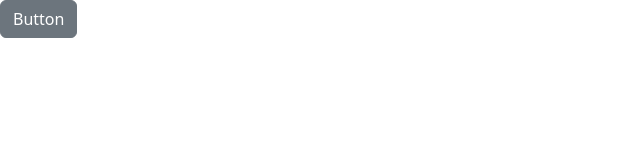
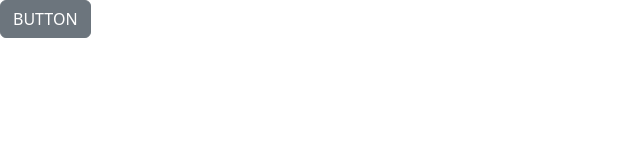
Before and after one commit to WalkerHC30/react-app, a React (Vite) app: page / in a window 1280 px wide. Shown: the top 160 px of the page, without its empty margins (0-640 px from the left). Built offline with nearby package versions, Linux system fonts and the light colour scheme; the HTML template or start-up script is replaced by a standard one.

Commit message:
[new]Alert_Test

```diff
--- a/src/App.tsx
+++ b/src/App.tsx
@@ -11,7 +11,7 @@ function App() {
         </Alert>
       )}
       <Button color="secondary" onClick={() => setVisiblity(true)}>
-        Button
+        BUTTON
       </Button>
     </div>
   );
```
